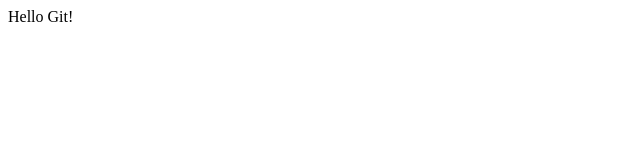
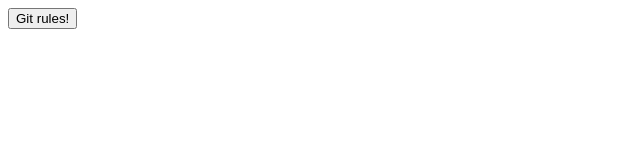
Before and after one commit to Dimikom/github-tutorial, a plain HTML site: page index.html in a window 1280 px wide. Shown: the full height of the page, 0-640 px from the left. Drawn offline with Linux system fonts and the light colour scheme.

Commit message:
Add button and gange styles

```diff
--- a/css/styles.css
+++ b/css/styles.css
@@ -1,4 +1,4 @@
 body {
-background-color teal;
-color= #fff
+background-color @fff;
+color= #02a03a
 }
--- a/index.html
+++ b/index.html
@@ -1,6 +1,7 @@
 <!DOCTYPE html>
 <html>
     <body>
-        Hello Git!
+        <button>Git rules!</button>
+
     </body>
 </html>
```
